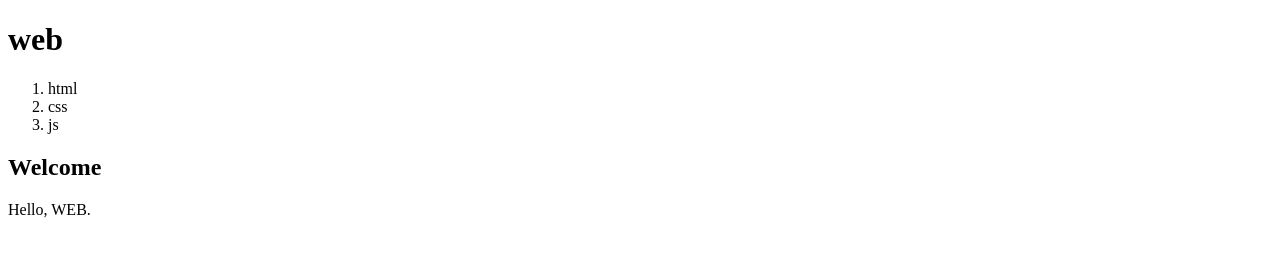
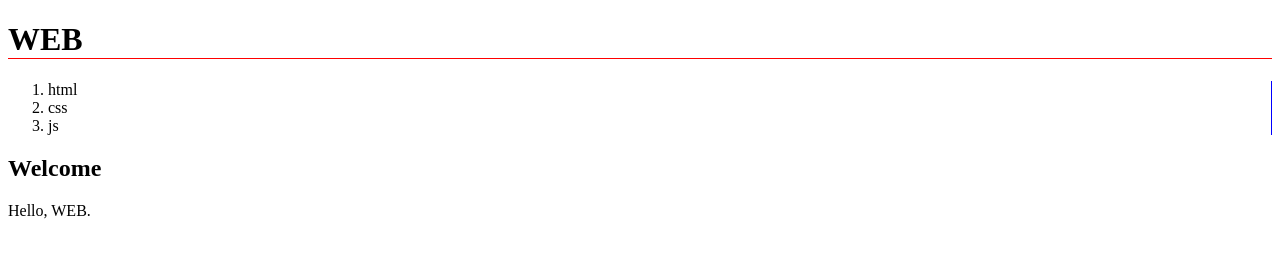
Before and after one commit to nailen1/daegu-js-20211209, a plain HTML site: page index.html in a window 1280 px wide. Drawn offline with Linux system fonts and the light colour scheme.

Commit message:
복습:CSS

```diff
--- a/index.html
+++ b/index.html
@@ -5,10 +5,18 @@
     <meta http-equiv="X-UA-Compatible" content="IE=edge">
     <meta name="viewport" content="width=device-width, initial-scale=1.0">
     <title>WEB</title>
+    <style>
+        h1{
+            border-bottom: 1px solid red;
+        }
+        #navigation{
+            border-right: 1px solid blue;
+        }
+    </style>
 </head>
 <body>
-    <h1>web</h1>
-    <ol>
+    <h1>WEB</h1>
+    <ol id="navigation">
         <li>html</li>
         <li>css</li>
         <li>js</li>
```
